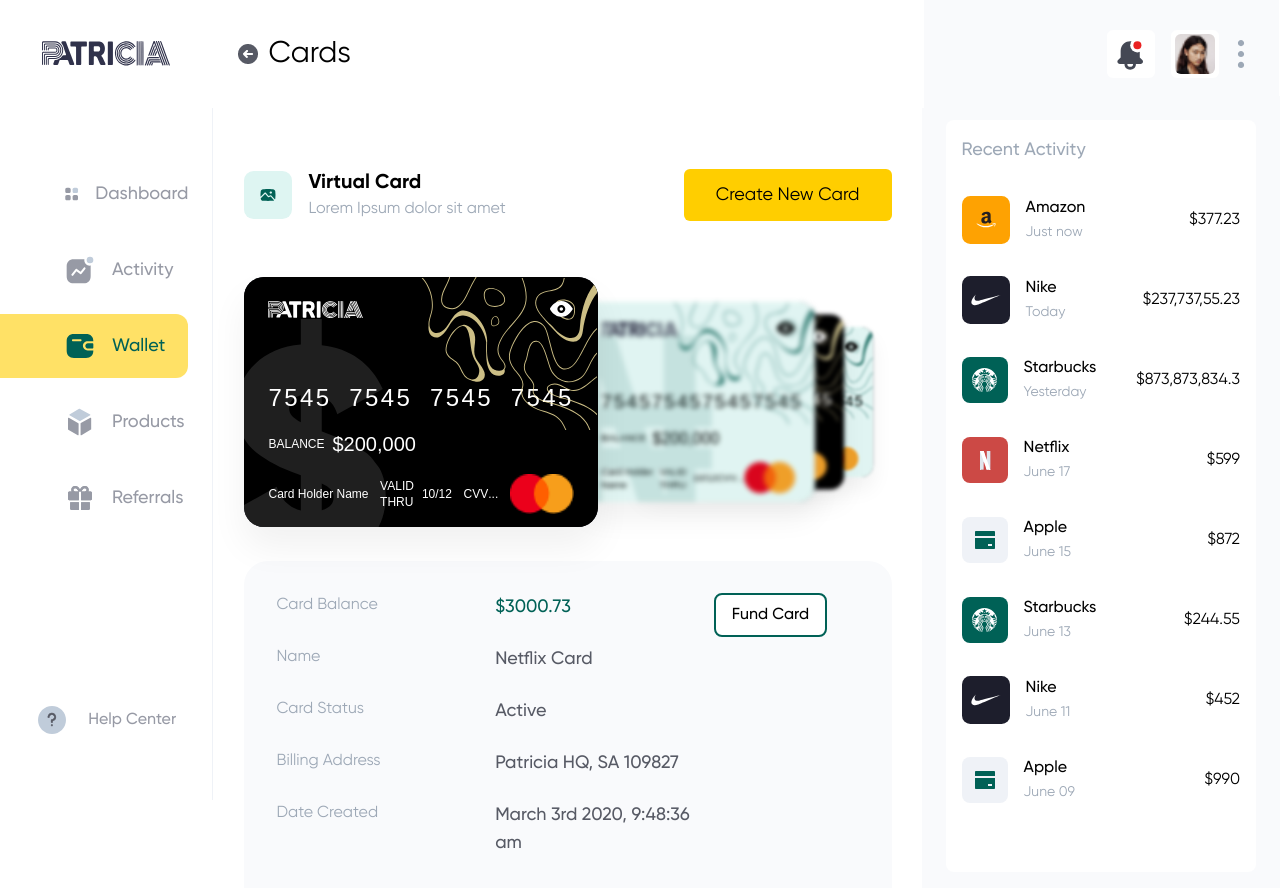
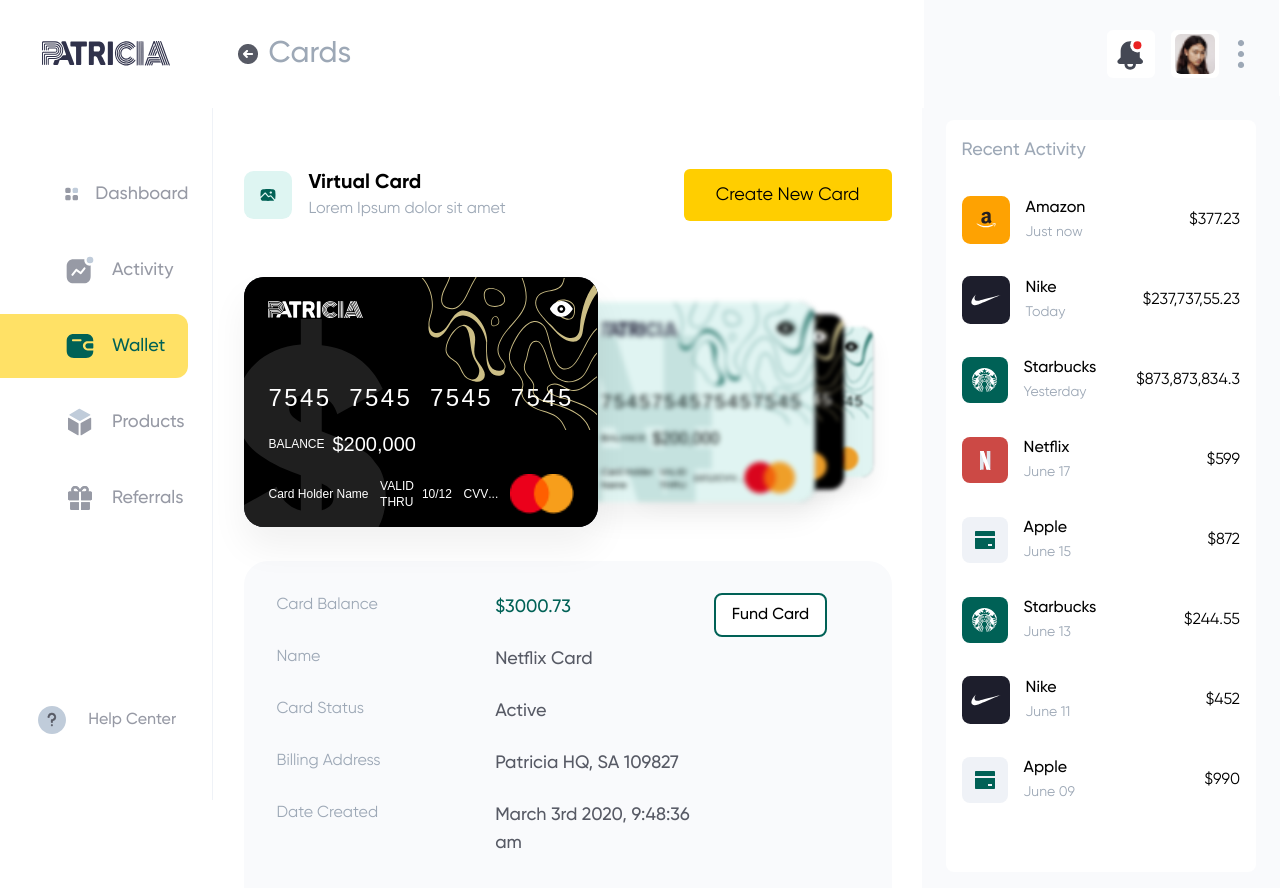
Before and after one commit to vinuch/patriciatest, a React (Create React App) app: page / in a window 1280 px wide. Shown: the top 888 px of the page. Built offline with nearby package versions, Linux system fonts and the light colour scheme.

Commit message:
bug fixes

```diff
--- a/src/components/Header.jsx
+++ b/src/components/Header.jsx
@@ -7,7 +7,7 @@ export default function Header() {
     <div className=" flex justify-between fixed w-full md:w-10/12 z-20 bg-white">
       <div className="bg-white md:w-8/12 px-6 py-9 flex items-center">
         <img src={leftArrow} alt="back icon" />
-        <h3 className="text-3xl ml-2">Cards</h3>
+        <h3 className="text-3xl ml-2 text-gray5 font-medium">Cards</h3>
       </div>
       <div className="md:bg-gray4 md:w-4/12 flex items-center justify-end md:px-6">
         <button className="bg-white p-2 mx-2 rounded-md">
```
